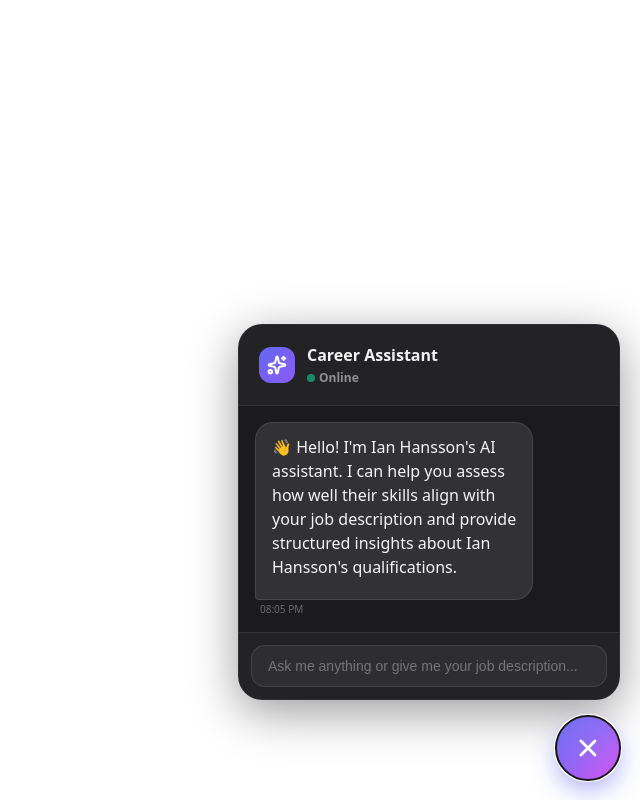
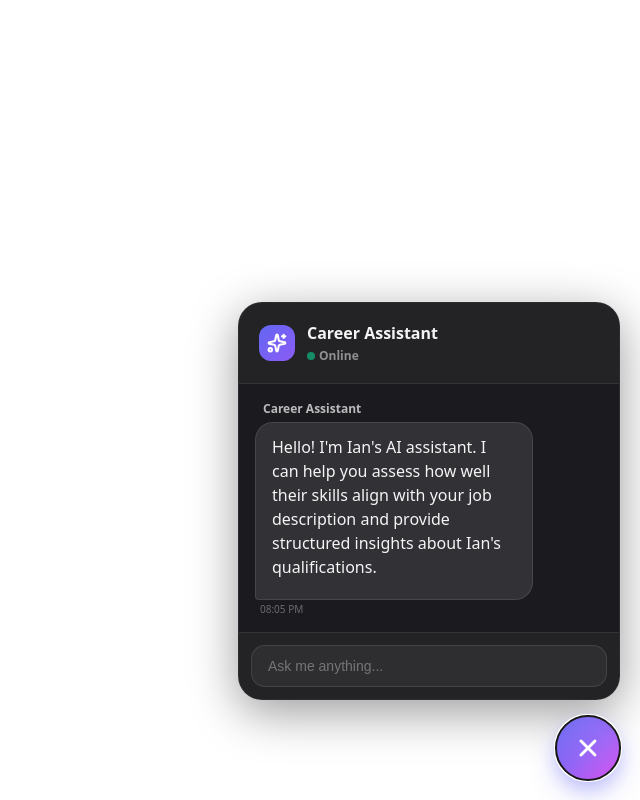
Before and after one commit to janta-zagruk/react-portfolio-ai-chatbot, a React (Vite) app: page / in a window 1280 px wide. Both pictures are taken after a click on the button 1228 px from the left and 748 px from the top of the page. Shown: the whole page, without its empty margins (640-1280 px from the left). Built offline with nearby package versions, Linux system fonts and the light colour scheme; no server answers.

Commit message:
feat: Enhance FloatingChatBot with additional props and improve API integration

```diff
--- a/src/App.tsx
+++ b/src/App.tsx
@@ -1,9 +1,14 @@
 import "./App.css";
-import FloatingChatBot  from "./FloatingChatbot";
+import FloatingChatBot from "./FloatingChatbot";
 import resumePdf from "/resume.pdf";
 
 function App() {
-
+  const handleOpen = (): void => {
+    console.log("open");
+  };
+  const handleClose = (): void => {
+    console.log("close");
+  };
   return (
     <>
       <FloatingChatBot
@@ -11,6 +16,15 @@ function App() {
         theme={"dark"}
         secret_key={import.meta.env.VITE_OPENROUTER_API_KEY}
         context_file={resumePdf}
+        model={"google/gemini-flash-1.5-8b"}
+        chatbotName={"Career Assistant"}
+        autoOpen={false}
+        initialGreeting={`Hello! I'm Ian's AI assistant. I can help you assess how well their skills align with your job description and provide structured insights about Ian's qualifications.`}
+        inputPlaceHolderText={"Ask me anything..."}
+        customErrorMessage={"Sorry, I couldn't process that."}
+        onOpen={() => handleOpen()}
+        onClose={() => handleClose()}
+        // timezone={"America/Los_Angeles"}
       />
     </>
   );
--- a/src/FloatingChatbot.tsx
+++ b/src/FloatingChatbot.tsx
@@ -6,14 +6,31 @@ import ReactMarkdown from "react-markdown";
 import { AIAssistantAPI } from "./api/ai-assistant/route";
 import { FloatingChatBotProps } from "./types";
 
-function FloatingChatBot({ name, theme, secret_key, context_file }: FloatingChatBotProps) {
-  const [open, setOpen] = useState(false);
+function FloatingChatBot({
+  name,
+  theme = "light",
+  secret_key,
+  context_file,
+  model,
+  chatbotName = "Career Assistant",
+  autoOpen = false,
+  initialGreeting,
+  inputPlaceHolderText,
+  customErrorMessage,
+  userTitle = "You",
+  botTitle = "Career Assistant",
+  onOpen,
+  onClose,
+}: FloatingChatBotProps) {
+  const [open, setOpen] = useState(autoOpen);
   const [inputValue, setInputValue] = useState("");
   const [isLoading, setIsLoading] = useState(false);
   const [messages, setMessages] = useState([
     {
       id: Date.now(),
-      text: `👋 Hello! I'm ${name}'s AI assistant. I can help you assess how well their skills align with your job description and provide structured insights about ${name}'s qualifications.`,
+      text: initialGreeting
+        ? initialGreeting
+        : `👋 Hello! I'm ${name}'s AI assistant. I can help you assess how well their skills align with your job description and provide structured insights about ${name}'s qualifications.`,
       isUser: false,
     },
   ]);
@@ -21,7 +38,6 @@ function FloatingChatBot({ name, theme, secret_key, context_file }: FloatingChat
   const [conversationId, setConversationId] = useState<string | null>(null);
   const OPENROUTER_API_KEY = secret_key;
   const contextFilePath = context_file;
-
 
   // Define theme-based colors
   const themeColors = {
@@ -72,11 +88,13 @@ function FloatingChatBot({ name, theme, secret_key, context_file }: FloatingChat
         name,
         inputValue,
         contextFilePath,
-        OPENROUTER_API_KEY ,
-        conversationId,
+        OPENROUTER_API_KEY,
+        model,
+        conversationId
       );
       if (response.error) {
-        throw new Error(`API request failed with status ${response.status}`);
+        throw new Error(`${response.error}
+          API request failed with status: ${response.status}`);
       }
 
       const data = response;
@@ -88,10 +106,9 @@ function FloatingChatBot({ name, theme, secret_key, context_file }: FloatingChat
         text: data.result || "Sorry, I couldn't process that.",
         isUser: false,
       };
-
       setMessages((prev) => [...prev, aiMessage]);
     } catch (error) {
-      console.error("Error calling API:", error);
+      console.error(customErrorMessage ? customErrorMessage : error);
       setMessages((prev) => [
         ...prev,
         {
@@ -103,6 +120,18 @@ function FloatingChatBot({ name, theme, secret_key, context_file }: FloatingChat
     } finally {
       setIsLoading(false);
     }
+  };
+
+  const toggleOpen = () => {
+    setOpen((prev) => {
+      const newState = !prev;
+      if (newState && typeof onOpen === "function") {
+        onOpen();
+      } else if (!newState && typeof onClose === "function") {
+        onClose();
+      }
+      return newState;
+    });
   };
 
   const scrollToBottom = () => {
@@ -125,7 +154,7 @@ function FloatingChatBot({ name, theme, secret_key, context_file }: FloatingChat
         }}
       >
         <button
-          onClick={() => setOpen(!open)}
+          onClick={() => toggleOpen()}
           style={{
             width: "64px",
             height: "64px",
@@ -282,7 +311,7 @@ function FloatingChatBot({ name, theme, secret_key, context_file }: FloatingChat
             </div>
             <div>
               <div style={{ fontSize: "16px", fontWeight: 600 }}>
-                Career Assistant
+                {chatbotName}
               </div>
               <div
                 style={{
@@ -328,6 +357,22 @@ function FloatingChatBot({ name, theme, secret_key, context_file }: FloatingChat
                   animation: "fadeIn 0.3s ease-out",
                 }}
               >
+                {((message.isUser && userTitle) ||
+                  (!message.isUser && botTitle)) && (
+                  <div
+                    style={{
+                      fontSize: "12px",
+                      fontWeight: 600,
+                      marginBottom: "4px",
+                      color: colors.textSecondary,
+                      textAlign: message.isUser ? "right" : "left",
+                      paddingLeft: message.isUser ? "0" : "8px",
+                      paddingRight: message.isUser ? "8px" : "0",
+                    }}
+                  >
+                    {message.isUser ? userTitle : botTitle}
+                  </div>
+                )}
                 <div
                   style={{
                     backgroundColor: message.isUser
@@ -474,7 +519,9 @@ function FloatingChatBot({ name, theme, secret_key, context_file }: FloatingChat
                   value={inputValue}
                   onChange={(e) => setInputValue(e.target.value)}
                   placeholder={
-                    "Ask me anything or give me your job description..."
+                    inputPlaceHolderText
+                      ? inputPlaceHolderText
+                      : "Ask me anything or give me your job description..."
                   }
                   disabled={isLoading}
                   style={{
@@ -504,7 +551,7 @@ function FloatingChatBot({ name, theme, secret_key, context_file }: FloatingChat
                 />
                 {inputValue.trim() ? (
                   <button
-                    type={inputValue.trim() ? "submit" : "button"}
+                    type="submit"
                     disabled={isLoading}
                     style={{
                       backgroundColor: inputValue.trim()
@@ -513,9 +560,9 @@ function FloatingChatBot({ name, theme, secret_key, context_file }: FloatingChat
                         ? "rgba(0,0,0,0.1)"
                         : "rgba(255,255,255,0.1)",
                       color: "white",
-                      width: "48px",
-                      height: "48px",
-                      borderRadius: "14px",
+                      width: "40px",
+                      height: "40px",
+                      borderRadius: "10px",
                       border: "none",
                       cursor: isLoading ? "not-allowed" : "pointer",
                       display: "flex",
@@ -523,6 +570,7 @@ function FloatingChatBot({ name, theme, secret_key, context_file }: FloatingChat
                       justifyContent: "center",
                       transition: "all 0.3s ease",
                       opacity: isLoading ? 0.7 : 1,
+                      padding: "12px", // Ensures internal spacing
                     }}
                     onMouseEnter={(e) => {
                       if (inputValue.trim() && !isLoading) {
@@ -545,7 +593,7 @@ function FloatingChatBot({ name, theme, secret_key, context_file }: FloatingChat
                       }
                     }}
                   >
-                    <Send size={20} strokeWidth={2} />
+                    <Send size={16} strokeWidth={2.2} />
                   </button>
                 ) : null}
               </div>
--- a/src/api/ai-assistant/route.ts
+++ b/src/api/ai-assistant/route.ts
@@ -1,7 +1,6 @@
 import axios from "axios";
 import { v4 as uuidv4 } from "uuid";
-import pdfToText from 'react-pdftotext';
-
+import pdfToText from "react-pdftotext";
 
 interface OpenRouterMessage {
   role: "system" | "user" | "assistant";
@@ -109,6 +108,7 @@ export async function AIAssistantAPI(
   chatMessage: string,
   pdf_url: string,
   OPENROUTER_API_KEY: string,
+  model: string,
   conversationId?: string | null
 ): Promise<{
   result?: string;
@@ -117,13 +117,12 @@ export async function AIAssistantAPI(
   status?: number;
 }> {
   try {
-
     const chat = chatMessage;
 
     if (!chat) {
       return { error: "Missing chat message...", status: 400 };
     }
-    if(!OPENROUTER_API_KEY) {
+    if (!OPENROUTER_API_KEY) {
       return { error: "Missing OPENROUTER_API_KEY...", status: 400 };
     }
 
@@ -138,7 +137,8 @@ export async function AIAssistantAPI(
     // Check if conversation too long
     if (conversationHistory.length >= MAX_MESSAGES) {
       return {
-        error: "Conversation has reached its maximum length. Please start a new conversation.",
+        error:
+          "Conversation has reached its maximum length. Please start a new conversation.",
         status: 400,
       };
     }
@@ -160,7 +160,7 @@ export async function AIAssistantAPI(
     const response: OpenRouterResponse = await axios.post(
       "https://openrouter.ai/api/v1/chat/completions",
       {
-        model: "google/gemini-flash-1.5-8b",
+        model: model,
         messages: fullMessages,
         temperature: 0.1,
       },
@@ -202,8 +202,8 @@ export async function AIAssistantAPI(
     }
     console.error("Resume analysis error:", errorMsg);
     return {
-      error: "Failed to process your request.",
-      status: 500
+      error: errorMsg,
+      status: 500,
     };
   }
 }
```
Also changed, not shown: src/types.d.ts (+12 -2 lines). Lines whose indentation alone changed are shown as unchanged.
